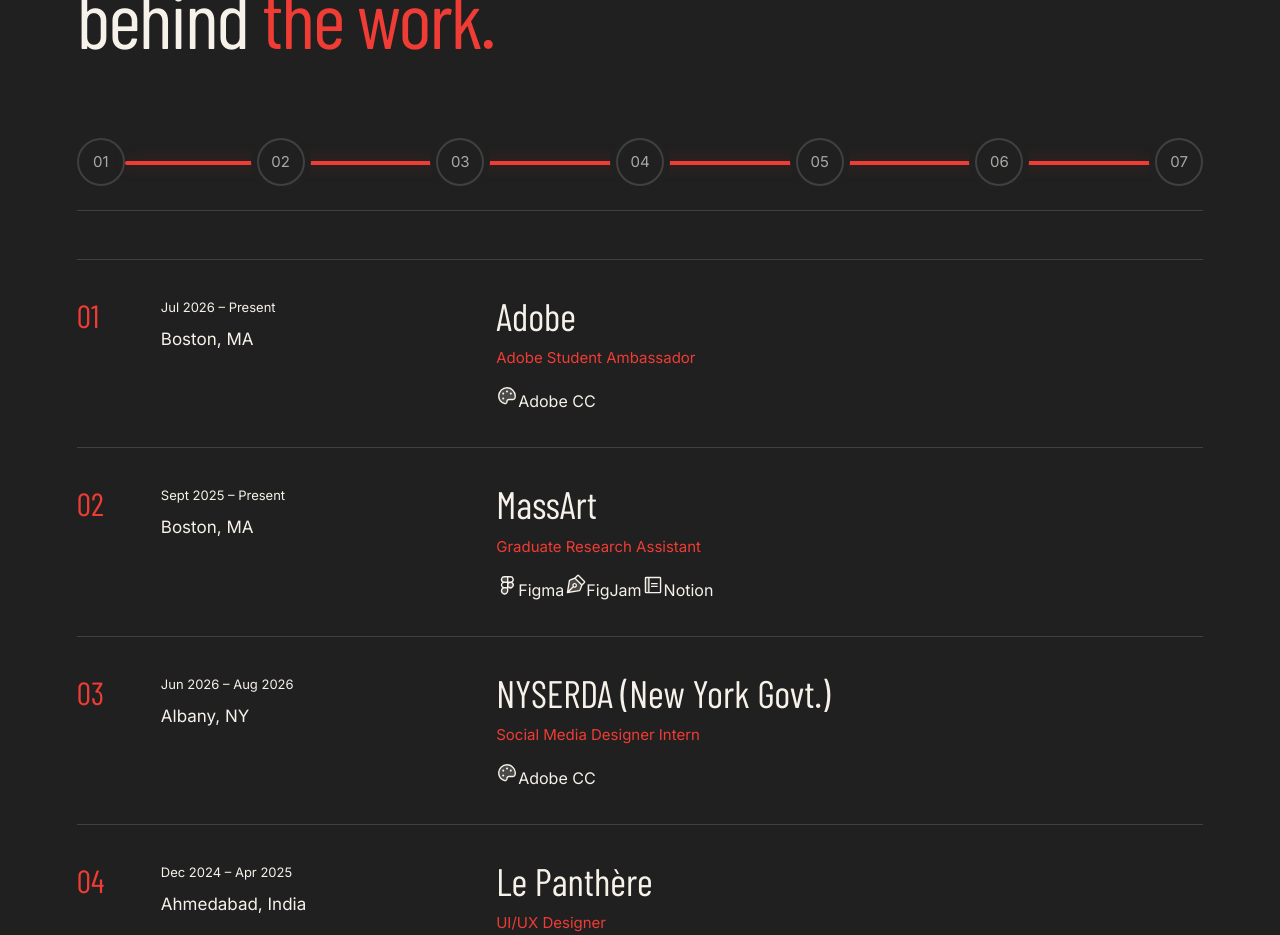
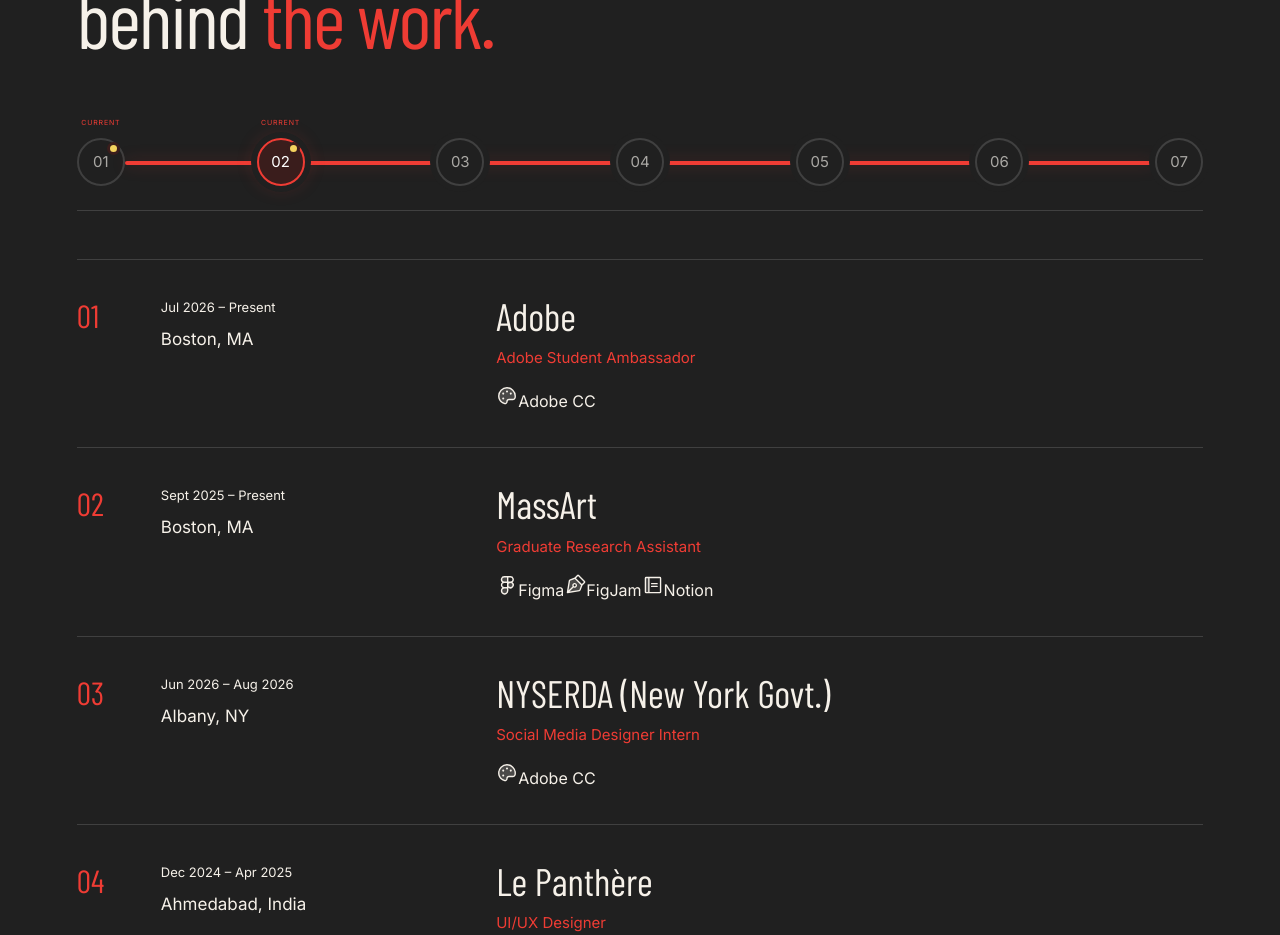
Before and after one commit to hiyaapatell/hiyapatel.portfolio, a React (Vite) app in the folder source-code/: page / in a window 1280 px wide. Shown: the part 4640-5575 px from the top of the page. Built offline with nearby package versions, Linux system fonts and the light colour scheme.

Commit message:
Highlight current experience roles

```diff
--- /dev/null
+++ b/source-code/public/experience-current.css
@@ -0,0 +1,38 @@
+/* Current roles are visibly live on the experience race line. */
+#experience .experience-stint-controls .experience-stint:nth-child(1),
+#experience .experience-stint-controls .experience-stint:nth-child(2){
+  border-color:var(--red);
+  color:#fff;
+  background:#3a1d1c;
+  box-shadow:0 0 0 6px var(--surface),0 0 20px #ef3c3440;
+}
+#experience .experience-stint-controls .experience-stint:nth-child(1)::after,
+#experience .experience-stint-controls .experience-stint:nth-child(2)::after{
+  content:"CURRENT";
+  position:absolute;
+  left:50%;
+  top:-22px;
+  transform:translateX(-50%);
+  color:var(--red);
+  font-family:Inter,Arial,sans-serif;
+  font-size:7px;
+  font-weight:700;
+  letter-spacing:.12em;
+  white-space:nowrap;
+}
+#experience .experience-stint-controls .experience-stint:nth-child(1)::before,
+#experience .experience-stint-controls .experience-stint:nth-child(2)::before{
+  content:"";
+  position:absolute;
+  width:7px;
+  height:7px;
+  top:5px;
+  right:6px;
+  border-radius:50%;
+  background:#f4d35e;
+  box-shadow:0 0 0 3px #3a1d1c;
+}
+@media(max-width:560px){
+  #experience .experience-stint-controls .experience-stint:nth-child(1)::after,
+  #experience .experience-stint-controls .experience-stint:nth-child(2)::after{font-size:6px;top:-18px}
+}
--- a/source-code/src/styles.css
+++ b/source-code/src/styles.css
@@ -274,3 +274,43 @@
 #about .pass-back-tip{margin-top:auto}
 #about .driver-pass:focus-visible{outline:3px solid var(--yellow);outline-offset:8px}
 @media(prefers-reduced-motion:reduce){#about .driver-pass-inner{transition:none}}
+
+
+/* Current roles are visibly live on the experience race line. */
+#experience .experience-stint-controls .experience-stint:nth-child(1),
+#experience .experience-stint-controls .experience-stint:nth-child(2){
+  border-color:var(--red);
+  color:#fff;
+  background:#3a1d1c;
+  box-shadow:0 0 0 6px var(--surface),0 0 20px #ef3c3440;
+}
+#experience .experience-stint-controls .experience-stint:nth-child(1)::after,
+#experience .experience-stint-controls .experience-stint:nth-child(2)::after{
+  content:"CURRENT";
+  position:absolute;
+  left:50%;
+  top:-22px;
+  transform:translateX(-50%);
+  color:var(--red);
+  font-family:Inter,Arial,sans-serif;
+  font-size:7px;
+  font-weight:700;
+  letter-spacing:.12em;
+  white-space:nowrap;
+}
+#experience .experience-stint-controls .experience-stint:nth-child(1)::before,
+#experience .experience-stint-controls .experience-stint:nth-child(2)::before{
+  content:"";
+  position:absolute;
+  width:7px;
+  height:7px;
+  top:5px;
+  right:6px;
+  border-radius:50%;
+  background:#f4d35e;
+  box-shadow:0 0 0 3px #3a1d1c;
+}
+@media(max-width:560px){
+  #experience .experience-stint-controls .experience-stint:nth-child(1)::after,
+  #experience .experience-stint-controls .experience-stint:nth-child(2)::after{font-size:6px;top:-18px}
+}
```
Also changed, not shown: source-code/index.html (+1 -1 lines), 2 other files (tests, documents, lock files or other folders).
